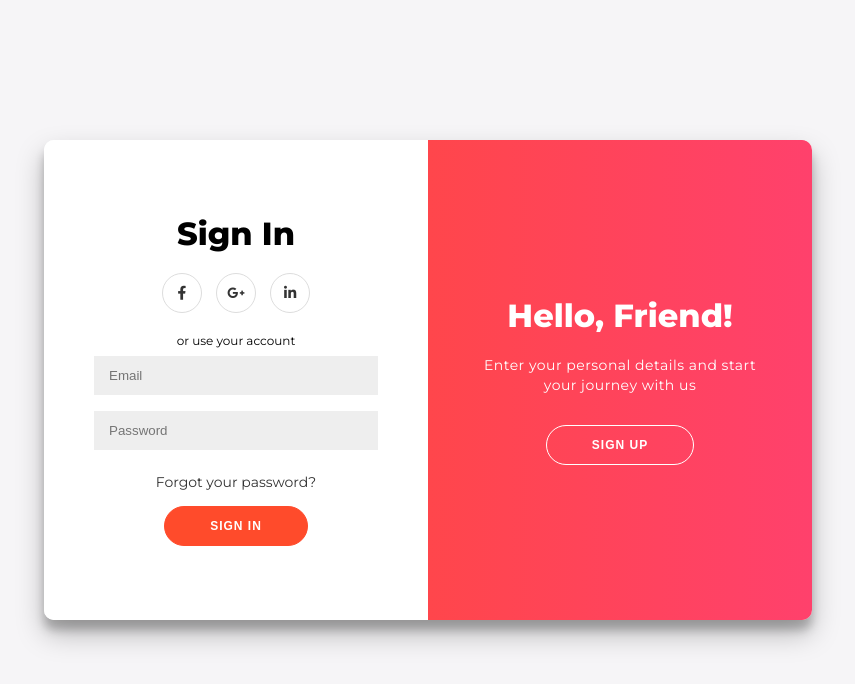
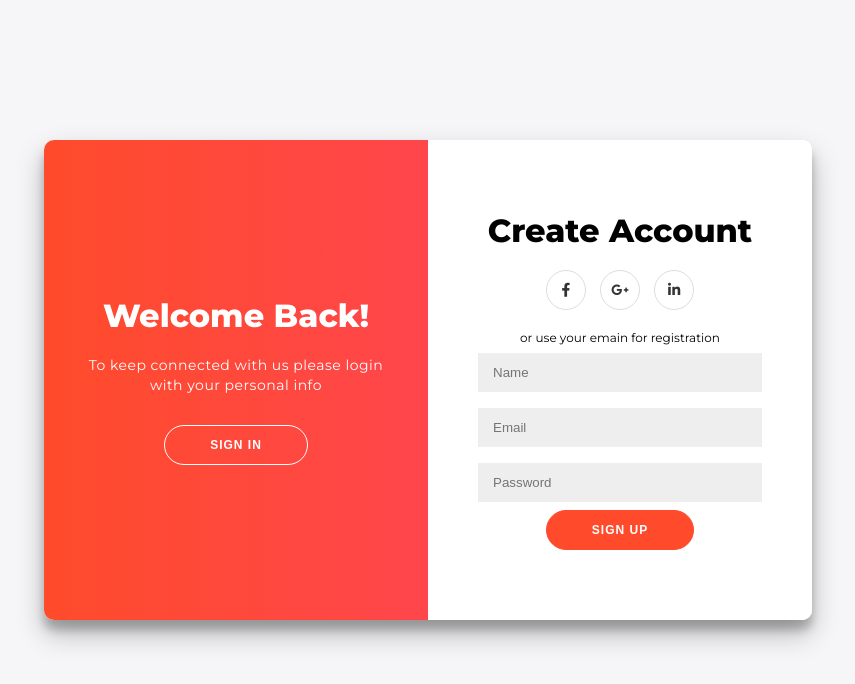
Before and after one commit to AlbertStjarne/SlidingSigninAndSignupForm, a plain HTML site: page index.html in a window 1280 px wide. Both pictures are taken after a click on the button "SIGN UP". Shown: the whole page, without its empty margins (212-1067 px from the left). Drawn offline with Linux system fonts and the light colour scheme.

Commit message:
adds animation styling

```diff
--- a/style.css
+++ b/style.css
@@ -176,3 +176,35 @@ button.ghost {
 .overlay-left {
   transform: translateX(-20%);
 }
+
+/* Animation */
+
+/* Move signin to the right */
+.container.right-panel-active .sign-in-container {
+  transform: translateX(100%);
+}
+
+/* Move overlay to left */
+.container.right-panel-active .overlay-container {
+  transform: translateX(-100%);
+}
+
+/* Bring signup over signin */
+.container.right-panel-active .sign-up-container {
+  transform: translateX(100%);
+  opacity: 1;
+  z-index: 5;
+}
+
+/* Move overlay back to right */
+.container.right-panel-active .overlay {
+  transform: translateX(50%);
+}
+
+.container.right-panel-active .overlay-left {
+  transform: translateX(0);
+}
+
+.container.right-panel-active .overlay-right {
+  transform: translateX(20%);
+}
```
